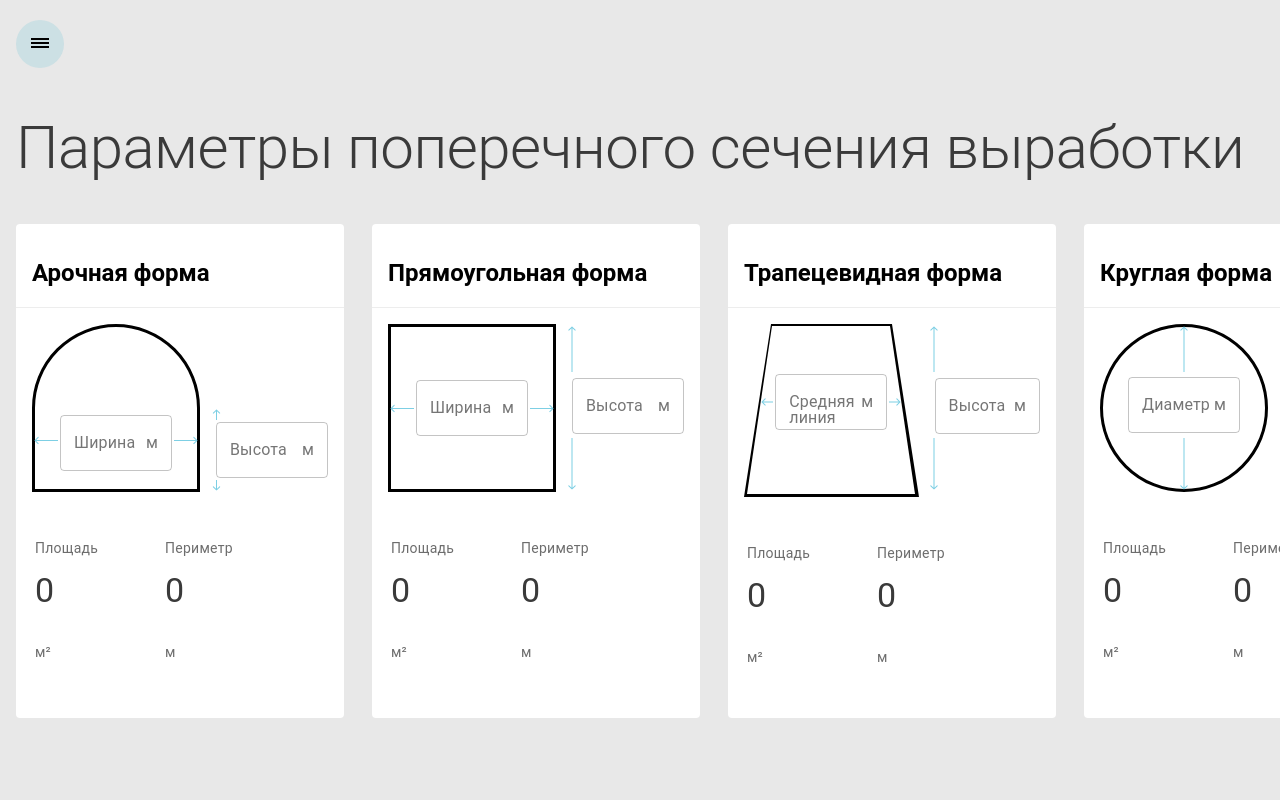
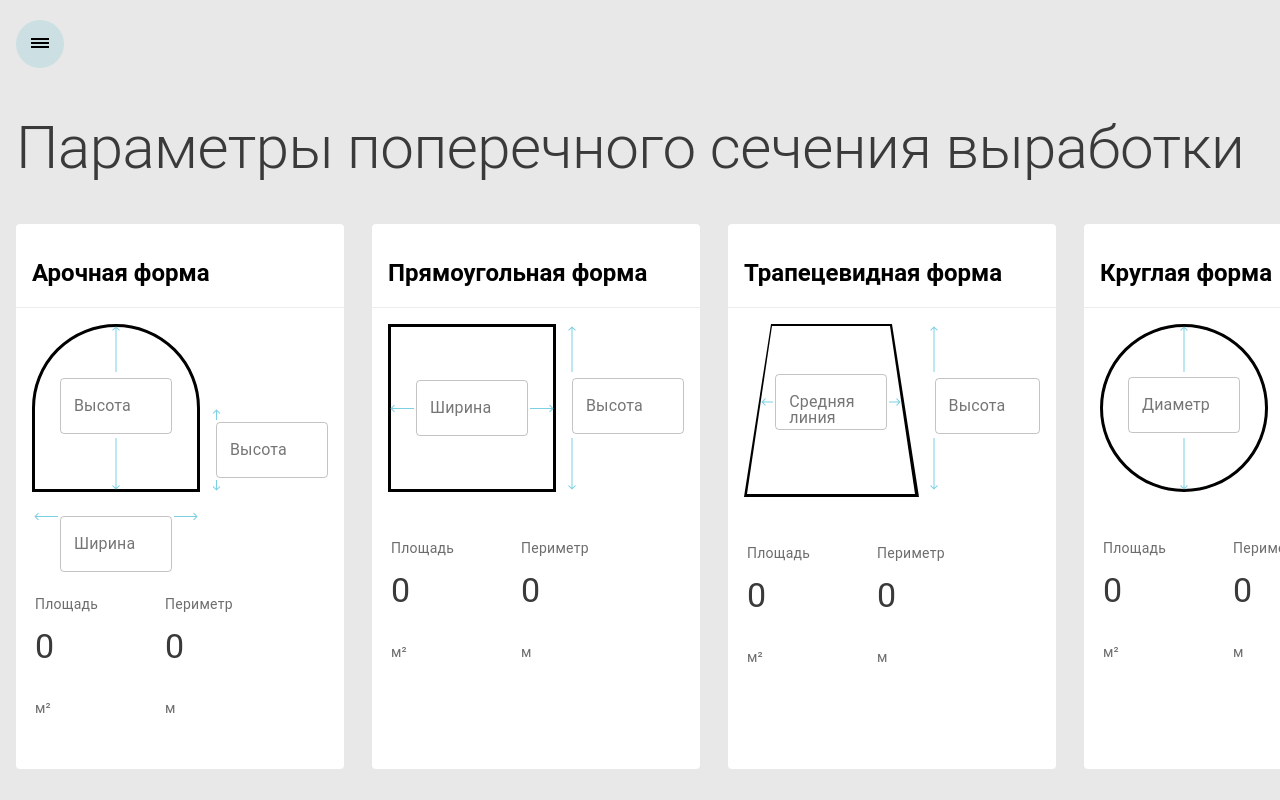
Before and after one commit to Igorg599/Aeroset_calc, a React (Create React App) app: page / in a window 1280 px wide. Shown: the top 800 px of the page. Built offline with nearby package versions, Linux system fonts and the light colour scheme.

Commit message:
feat: made a numeric keypad and changed focus

```diff
--- a/src/components/app/index.tsx
+++ b/src/components/app/index.tsx
@@ -16,7 +16,7 @@ const App = () => {
   const imgTabs: string[] = [ArchedImg, RectangularImg, RoundImg, TrapezoidalImg];
 
   const setSizeScreen = () => {
-    if (window.innerWidth >= 767) {
+    if (document.documentElement.clientWidth >= 767) {
       setActiveTabs(0);
     } else {
       setActiveTabs(1);
@@ -25,9 +25,6 @@ const App = () => {
 
   React.useEffect(() => {
     setSizeScreen();
-    window.addEventListener('resize', () => {
-      setSizeScreen();
-    });
   }, [])
 
   return (
--- a/src/components/shape/ArchedShape.tsx
+++ b/src/components/shape/ArchedShape.tsx
@@ -4,7 +4,8 @@ import TextField from '@material-ui/core/TextField';
 import InputAdornment from '@material-ui/core/InputAdornment';
 import SmallVerticalArrow from '../../assets/icons/SmallVerticalArrow.svg';
 import BigHorizontalArrow from '../../assets/icons/BigHorizontalArrow.svg';
-import { Shape, Line, Figure, FirstArrow, SecondArrow, Form, Result} from './styles';
+import BigVerticalArrow from '../../assets/icons/BigVerticalArrow.svg';
+import { Shape, Line, Figure, FirstArrow, SecondArrow, ThirdArrow, Form, Result} from './styles';
 
 interface PropsTab {
     active: number
@@ -14,32 +15,66 @@ function ArchedShape({active}: PropsTab) {
     const {t} = useTranslation();
 
     const [calculation, setCalculation] = React.useState<{
-        square: number,
-        perimeter: number,
+        square: string,
+        perimeter: string,
         height: number,
         width: number
     }>({
-        square: 0,
-        perimeter: 0,
+        square: "0",
+        perimeter: "0",
         height: 0,
         width: 0
     })
 
+    const [stateFocus, setStateFocus] = React.useState<{
+        focusInputBigHeight: boolean,
+        focusInputSmallHeight: boolean,
+        focusInputWidth: boolean,
+    }>({
+        focusInputBigHeight: false,
+        focusInputSmallHeight: false,
+        focusInputWidth: false
+    })
+
     const onValueSmallHeight = (e: any) => {
-        setCalculation({...calculation, height: e.target.value.replace(/[^0-9.]/g, '')});
+        setCalculation({...calculation, height: e.target.value});
     }
 
     const onValueWidth = (e: any) => {
-        setCalculation({...calculation, width: e.target.value.replace(/[^0-9.]/g, '')});
+        setCalculation({...calculation, width: e.target.value});
     }
 
     if (!calculation.height || !calculation.width) {
-        calculation.square = 0;
-        calculation.perimeter = 0;
+        calculation.square = "0";
+        calculation.perimeter = "0";
     } else {
-        calculation.square = Math.ceil(((calculation.height * calculation.width) + ((calculation.width / 2) * (calculation.width / 2) / 2 * 3.1415926535)) * 10) / 10;
+        calculation.square = (Math.ceil(((calculation.height * calculation.width) + ((calculation.width / 2) * (calculation.width / 2) / 2 * 3.1415926535)) * 10) / 10).toString().replace('.', ',');
 
-        calculation.perimeter = Math.ceil(((+calculation.height) + (+calculation.height) + (+calculation.width) + (+calculation.width / 2 * 3.1415926535)) * 10) / 10;
+        calculation.perimeter = (Math.ceil(((+calculation.height) + (+calculation.height) + (+calculation.width) + (+calculation.width / 2 * 3.1415926535)) * 10) / 10).toString().replace('.', ',');
+    }
+
+    function onFocusWidth() {
+        setStateFocus({...stateFocus, focusInputWidth: true})
+    }
+
+    function onBlurWidth() {
+        setStateFocus({...stateFocus, focusInputWidth: false})
+    }
+
+    function onFocusSmallHeight() {
+        setStateFocus({...stateFocus, focusInputSmallHeight: true})
+    }
+
+    function onBlurSmallHeight() {
+        setStateFocus({...stateFocus, focusInputSmallHeight: false})
+    }
+
+    function onFocusBigHeight() {
+        setStateFocus({...stateFocus, focusInputBigHeight: true})
+    }
+
+    function onBlurBigHeight() {
+        setStateFocus({...stateFocus, focusInputBigHeight: false})
     }
 
     return (
@@ -48,15 +83,18 @@ function ArchedShape({active}: PropsTab) {
         <Line/>
         <Figure>
             <Form radius="84px 84px 0 0">
-                <FirstArrow src={BigHorizontalArrow} alt="arrow" style={{ marginTop: 65 }}/>
+                <FirstArrow src={BigVerticalArrow} alt="arrow"/>
                 <TextField
-                    label={t('width')}
-                    value={calculation.width === 0 ? null : calculation.width}
+                    label={t('height')}
+                    value={calculation.width === 0 ? '' : calculation.width}
                     onChange={onValueWidth}
+                    type='number'
                     variant="outlined"
-                    style={{ width: 112, marginTop: 70 }}
+                    style={{ width: 112, marginTop: -5 }}
+                    onFocus={onFocusBigHeight}
+                    onBlur={onBlurBigHeight}
                     InputProps={{
-                        endAdornment: <InputAdornment position="end">{t('meters')}</InputAdornment>,
+                        endAdornment: <InputAdornment position="end">{stateFocus.focusInputBigHeight || calculation.width ? t('meters') : ''}</InputAdornment>,
                     }}
                 />
             </Form>
@@ -64,25 +102,31 @@ function ArchedShape({active}: PropsTab) {
             <TextField
                 label={t('height')}
                 variant="outlined"
-                value={calculation.height === 0 ? null : calculation.height}
+                value={calculation.height === 0 ? '' : calculation.height}
+                type='number'
                 onChange={onValueSmallHeight}
                 style={{ width: 112, top: 98, marginLeft: 16 }}
+                onFocus={onFocusSmallHeight}
+                onBlur={onBlurSmallHeight}
                 InputProps={{
-                    endAdornment: <InputAdornment position="end">{t('meters')}</InputAdornment>,
+                    endAdornment: <InputAdornment position="end">{stateFocus.focusInputSmallHeight || calculation.height ? t('meters') : ''}</InputAdornment>,
                 }}
             />
         </Figure>
-        {/* <ThirdArrow src={BigHorizontalArrow} alt="arrow" style={{ marginLeft: 2 }}/>
+        <ThirdArrow src={BigHorizontalArrow} alt="arrow" style={{ marginLeft: 2 }}/>
         <TextField
             label={t('width')}
             variant="outlined"
-            value={calculation.width === 0 ? null : calculation.width}
+            value={calculation.width === 0 ? '' : calculation.width}
+            type='number'
             onChange={onValueWidth}
             style={{ width: 112, top: 24, marginLeft: 28 }}
+            onFocus={onFocusWidth}
+            onBlur={onBlurWidth}
             InputProps={{
-                endAdornment: <InputAdornment position="end">{t('meters')}</InputAdornment>,
+                endAdornment: <InputAdornment position="end">{stateFocus.focusInputWidth || calculation.width ? t('meters') : ''}</InputAdornment>,
             }}
-        /> */}
+        />
         <Result>
             <div>
                 <h3>{t('area')}</h3>
--- a/src/components/shape/RectangularShape.tsx
+++ b/src/components/shape/RectangularShape.tsx
@@ -14,31 +14,55 @@ function RectangularShape({active}: PropsTab) {
     const {t} = useTranslation();
 
     const [calculation, setCalculation] = React.useState<{
-        square: number,
-        perimeter: number,
+        square: string,
+        perimeter: string,
         bigHeight: number,
         width: number
     }>({
-        square: 0,
-        perimeter: 0,
+        square: '0',
+        perimeter: '0',
         bigHeight: 0,
         width: 0
     })
 
+    const [stateFocus, setStateFocus] = React.useState<{
+        focusInputHeight: boolean,
+        focusInputWidth: boolean,
+    }>({
+        focusInputHeight: false,
+        focusInputWidth: false
+    })
+
     const onValueBigHeight = (e: any) => {
-        setCalculation({...calculation, bigHeight: e.target.value.replace(/[^0-9.]/g, '')});
+        setCalculation({...calculation, bigHeight: e.target.value});
     }
 
     const onValueWidth = (e: any) => {
-        setCalculation({...calculation, width: e.target.value.replace(/[^0-9.]/g, '')});
+        setCalculation({...calculation, width: e.target.value});
     }
 
     if (!calculation.bigHeight || !calculation.width) {
-        calculation.square = 0;
-        calculation.perimeter = 0;
+        calculation.square = '0';
+        calculation.perimeter = '0';
     } else {
-        calculation.square = Math.ceil((calculation.bigHeight * calculation.width) * 10) / 10;
-        calculation.perimeter = Math.ceil((calculation.bigHeight * 2 + calculation.width * 2) * 10) / 10;
+        calculation.square = (Math.ceil((calculation.bigHeight * calculation.width) * 10) / 10).toString().replace('.', ',');
+        calculation.perimeter = (Math.ceil((calculation.bigHeight * 2 + calculation.width * 2) * 10) / 10).toString().replace('.', ',');
+    }
+
+    function onFocusWidth() {
+        setStateFocus({...stateFocus, focusInputWidth: true})
+    }
+
+    function onBlurWidth() {
+        setStateFocus({...stateFocus, focusInputWidth: false})
+    }
+
+    function onFocusHeight() {
+        setStateFocus({...stateFocus, focusInputHeight: true})
+    }
+
+    function onBlurHeight() {
+        setStateFocus({...stateFocus, focusInputHeight: false})
     }
 
     return (
@@ -51,23 +75,29 @@ function RectangularShape({active}: PropsTab) {
                 <TextField
                     label={t('width')}
                     variant="outlined"
-                    value={calculation.width === 0 ? null : calculation.width}
+                    type='number'
+                    value={calculation.width === 0 ? '' : calculation.width}
                     onChange={onValueWidth}
                     style={{ width: 112 }}
+                    onFocus={onFocusWidth}
+                    onBlur={onBlurWidth}
                     InputProps={{
-                        endAdornment: <InputAdornment position="end">{t('meters')}</InputAdornment>,
+                        endAdornment: <InputAdornment position="end">{stateFocus.focusInputWidth || calculation.width ? t('meters') : ''}</InputAdornment>,
                     }}
                 />
             </Form>
             <SecondArrow top="2px" src={BigVerticalArrow} alt="arrow"/>
             <TextField
                 label={t('height')}
-                value={calculation.bigHeight === 0 ? null : calculation.bigHeight}
+                value={calculation.bigHeight === 0 ? '' : calculation.bigHeight}
                 onChange={onValueBigHeight}
+                type='number'
                 variant="outlined"
                 style={{ width: 112, top: 54, marginLeft: 16 }}
+                onFocus={onFocusHeight}
+                onBlur={onBlurHeight}
                 InputProps={{
-                    endAdornment: <InputAdornment position="end">{t('meters')}</InputAdornment>,
+                    endAdornment: <InputAdornment position="end">{stateFocus.focusInputHeight || calculation.bigHeight ? t('meters') : ''}</InputAdornment>,
                 }}
             />
         </Figure>
--- a/src/components/shape/RoundShape.tsx
+++ b/src/components/shape/RoundShape.tsx
@@ -13,22 +13,36 @@ function RoundShape({active}: PropsTab) {
     const {t} = useTranslation();
 
     const [calculation, setCalculation] = React.useState<{
-        square: number,
-        perimeter: number,
+        square: string,
+        perimeter: string,
         diameter: number
     }>({
-        square: 0,
-        perimeter: 0,
+        square: "0",
+        perimeter: "0",
         diameter: 0
     })
 
+    const [stateFocus, setStateFocus] = React.useState<{
+        focusInputDiameter: Boolean
+    }>({
+        focusInputDiameter: false
+    })
+
     const onValueDiameter = (e: any) => {
-        setCalculation({...calculation, diameter: e.target.value.replace(/[^0-9.]/g, '')});
+        setCalculation({...calculation, diameter: e.target.value});
     }
 
-    calculation.square = Math.ceil(((calculation.diameter / 2 ) * (calculation.diameter / 2 ) * 3.1415926535) * 10) / 10;
+    calculation.square = (Math.ceil(((calculation.diameter / 2 ) * (calculation.diameter / 2 ) * 3.1415926535) * 10) / 10).toString().replace('.', ',');
 
-    calculation.perimeter = Math.ceil((2 * 3.1415926535 * calculation.diameter / 2) * 10) / 10;
+    calculation.perimeter = (Math.ceil((2 * 3.1415926535 * calculation.diameter / 2) * 10) / 10).toString().replace('.', ',');
+
+    function onFocusDiameter() {
+        setStateFocus({...stateFocus, focusInputDiameter: true})
+    }
+
+    function onBlurDiameter() {
+        setStateFocus({...stateFocus, focusInputDiameter: false})
+    }
 
     return (
       <Shape style={ active === 0 || active === 3 ? {  display: "block" } : {  display: "none" }}>
@@ -39,12 +53,15 @@ function RoundShape({active}: PropsTab) {
                 <FirstArrow src={BigVerticalArrow} alt="arrow"/>
                 <TextField
                     label={t('diameter')}
-                    value={calculation.diameter === 0 ? null : calculation.diameter}
+                    value={calculation.diameter === 0 ? '' : calculation.diameter}
                     onChange={onValueDiameter}
+                    type='number'
                     variant="outlined"
                     style={{ width: 112, marginBottom: 6 }}
+                    onFocus={onFocusDiameter}
+                    onBlur={onBlurDiameter}
                     InputProps={{
-                        endAdornment: <InputAdornment position="end">{t('meters')}</InputAdornment>,
+                        endAdornment: <InputAdornment position="end">{stateFocus.focusInputDiameter || calculation.diameter ? t('meters') : ''}</InputAdornment>,
                     }}
                 />
             </Form>
--- a/src/components/shape/TrapezoidalShape.tsx
+++ b/src/components/shape/TrapezoidalShape.tsx
@@ -14,31 +14,55 @@ function TrapezoidalShape({active}: PropsTab) {
     const {t} = useTranslation();
 
     const [calculation, setCalculation] = React.useState<{
-        square: number,
-        perimeter: number,
+        square: string,
+        perimeter: string,
         mediana: number,
         height: number
     }>({
-        square: 0,
-        perimeter: 0,
+        square: '0',
+        perimeter: '0',
         mediana: 0,
         height: 0
     })
 
+    const [stateFocus, setStateFocus] = React.useState<{
+        focusInputHeight: boolean,
+        focusInputMediana: boolean,
+    }>({
+        focusInputHeight: false,
+        focusInputMediana: false
+    })
+
     const onValueMediana = (e: any) => {
-        setCalculation({...calculation, mediana: e.target.value.replace(/[^0-9.]/g, '')});
+        setCalculation({...calculation, mediana: e.target.value});
     }
 
     const onValueHeight = (e: any) => {
-        setCalculation({...calculation, height: e.target.value.replace(/[^0-9.]/g, '')});
+        setCalculation({...calculation, height: e.target.value});
     }
 
     if (!calculation.mediana || !calculation.height) {
-        calculation.square = 0;
-        calculation.perimeter = 0;
+        calculation.square = '0';
+        calculation.perimeter = '0';
     } else {
-        calculation.square = Math.ceil((calculation.mediana * calculation.height) * 10) / 10;
-        calculation.perimeter = Math.ceil((2 * calculation.mediana + 2 * calculation.height / 0.992546152) * 10) / 10;
+        calculation.square = (Math.ceil((calculation.mediana * calculation.height) * 10) / 10).toString().replace('.', ',');
+        calculation.perimeter = (Math.ceil((2 * calculation.mediana + 2 * calculation.height / 0.992546152) * 10) / 10).toString().replace('.', ',');
+    }
+
+    function onFocusHeight() {
+        setStateFocus({...stateFocus, focusInputHeight: true})
+    }
+
+    function onBlurHeight() {
+        setStateFocus({...stateFocus, focusInputHeight: false})
+    }
+
+    function onFocusMediana() {
+        setStateFocus({...stateFocus, focusInputMediana: true})
+    }
+
+    function onBlurMediana() {
+        setStateFocus({...stateFocus, focusInputMediana: false})
     }
 
     return (
@@ -50,24 +74,30 @@ function TrapezoidalShape({active}: PropsTab) {
                 <FirstArrow src={SmallHorizontalArrow} alt="arrow" style={{ marginTop: 155, zIndex:11 }}/>
                 <TextField
                     label={t('median')}
-                    value={calculation.mediana === 0 ? null : calculation.mediana}
+                    value={calculation.mediana === 0 ? '' : calculation.mediana}
                     onChange={onValueMediana}
+                    type='number'
                     variant="outlined"
                     style={{ width: 112, marginTop: 155, zIndex:11 }}
+                    onFocus={onFocusMediana}
+                    onBlur={onBlurMediana}
                     InputProps={{
-                        endAdornment: <InputAdornment position="end">{t('meters')}</InputAdornment>,
+                        endAdornment: <InputAdornment position="end">{stateFocus.focusInputMediana || calculation.mediana ? t('meters') : ''}</InputAdornment>,
                     }}
                 />
             </FormTrapezoidal>
             <SecondArrow top="2px" src={BigVerticalArrow} alt="arrow" style={{ marginLeft: 6 }}/>
             <TextField
                 label={t('height')}
-                value={calculation.height === 0 ? null : calculation.height}
-                    onChange={onValueHeight}
+                value={calculation.height === 0 ? '' : calculation.height}
+                onChange={onValueHeight}
+                type='number'
                 variant="outlined"
                 style={{ width: 112, top: 54, marginLeft: 16 }}
+                onFocus={onFocusHeight}
+                onBlur={onBlurHeight}
                 InputProps={{
-                    endAdornment: <InputAdornment position="end">{t('meters')}</InputAdornment>,
+                    endAdornment: <InputAdornment position="end">{stateFocus.focusInputHeight || calculation.height ? t('meters') : ''}</InputAdornment>,
                 }}
             />
         </Figure>
--- a/src/globalStyle.ts
+++ b/src/globalStyle.ts
@@ -19,6 +19,13 @@ export const GlobalStyle = createGlobalStyle`
     touch-action: none;
     -ms-touch-action: none;
     }
+    input[type='number'] {
+      -moz-appearance:textfield;
+    }
+    input::-webkit-outer-spin-button,
+    input::-webkit-inner-spin-button {
+        -webkit-appearance: none;
+    }
   }
 
   code {
```
Also changed, not shown: src/custom-sw.js (added, +11 -0 lines), 1 other file (tests, documents, lock files or other folders).
